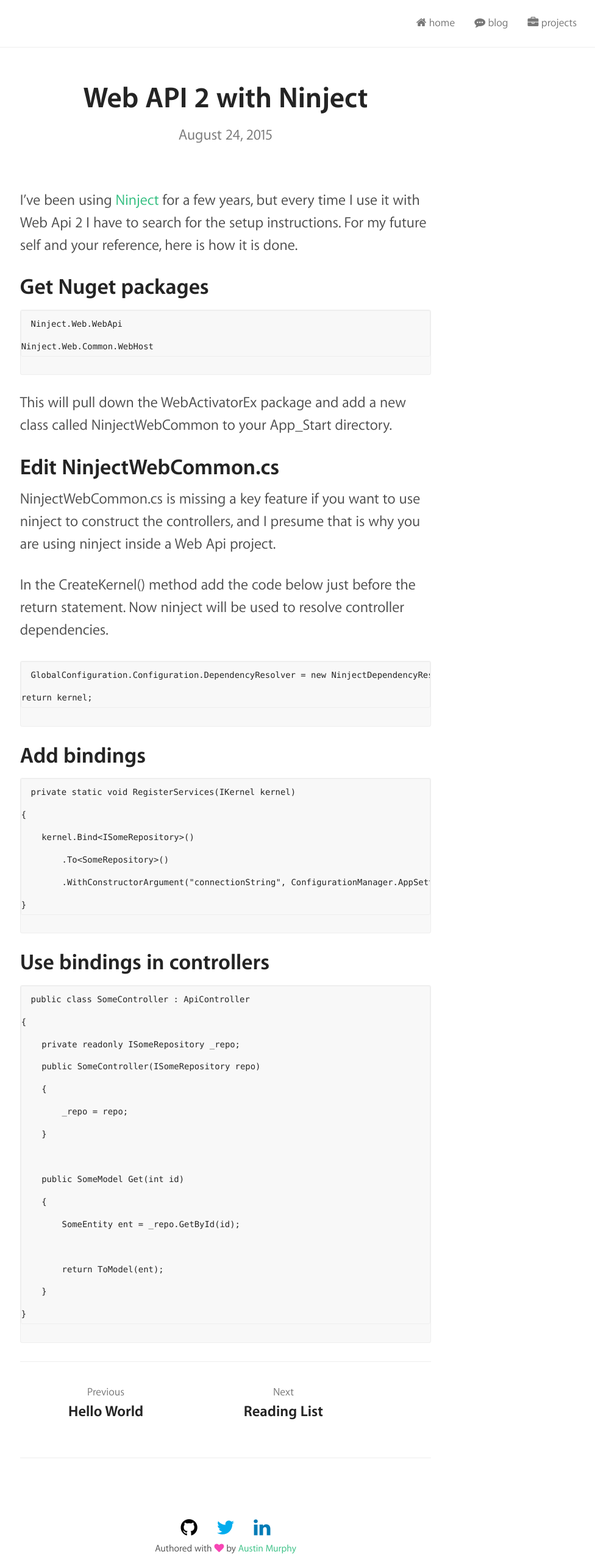
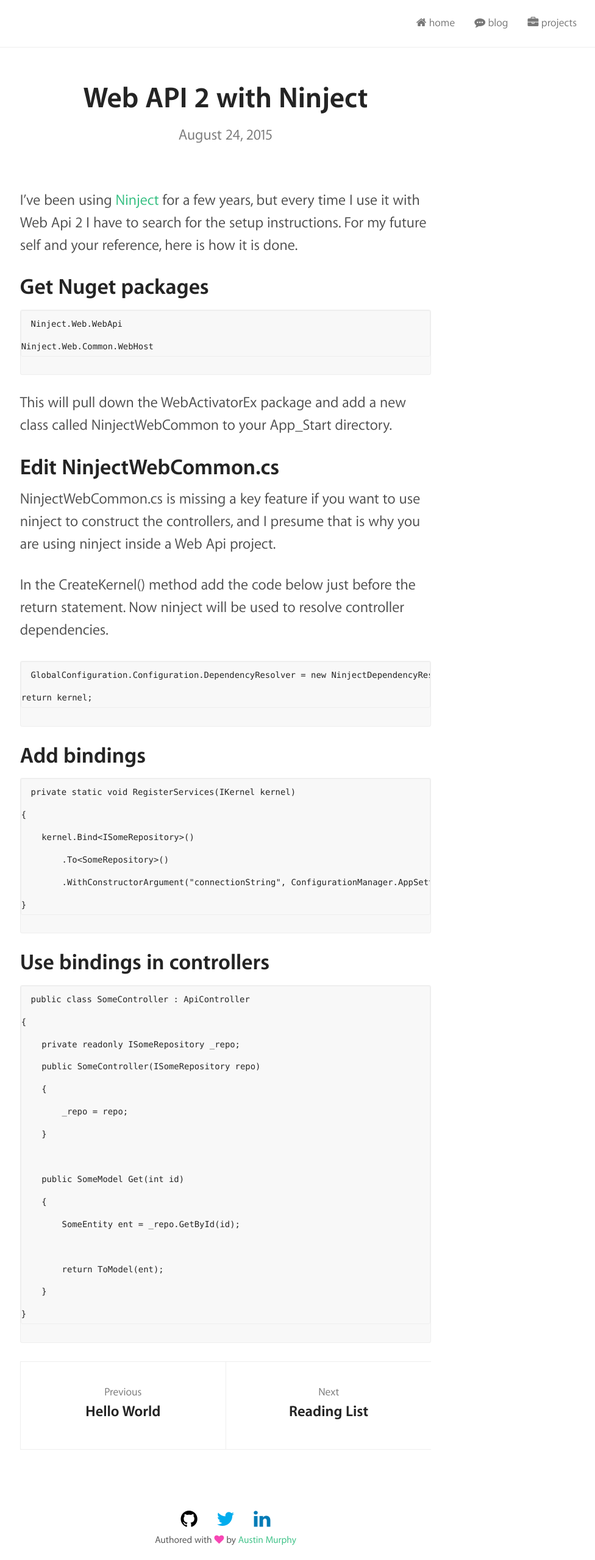
Before and after one commit to ausmurp/ausmurp.github.io, a Jekyll site: the page built from blog/_posts/2015-04-10-web-api-2-ninject.md, in a window 1280 px wide. Shown: the whole page at 61% size, without its empty margins (270-1246 px from the left). Built offline with Jekyll 4.4.1, drawn with Linux system fonts in a browser that asks for light colours; nearby versions of some CDN libraries; a style sheet for code colours, icons or effects is not loaded.

Commit message:
no message

```diff
--- a/assets/stylesheets/_post.scss
+++ b/assets/stylesheets/_post.scss
@@ -62,7 +62,7 @@
 /* Post Footer
 ========================================================================== */
 
-ul.post-footer {
+.post-footer {
   @extend %clearfix;
   border-top: 1px solid $borders;
   border-bottom: 1px solid $borders;
@@ -70,25 +70,18 @@
   margin: 0;
   padding: 0;
 
-  li {
-    display: inline-block;
+  .post-footer__item {
+    float: left;
+    margin: 0;
+    width: 50%;
 
-    .post-footer__item {
-      float: left;
-      margin: 0;
-      width: 50%;
-      border-left: 1px solid $borders;
-      &:only-of-type { width: 100%; }
-    }
-
-		&:first-child .paginator-item {
-			border-left: 0;
-	  }
+    &:only-of-type { width: 100%; }
   }
 
   .post-footer__link {
     @include ellipsis;
     @include transition (background $duration $timing);
+    border-left: 1px solid $borders;
     color: $text-secondary;
     display: block;
     padding: 1.5rem;
```
